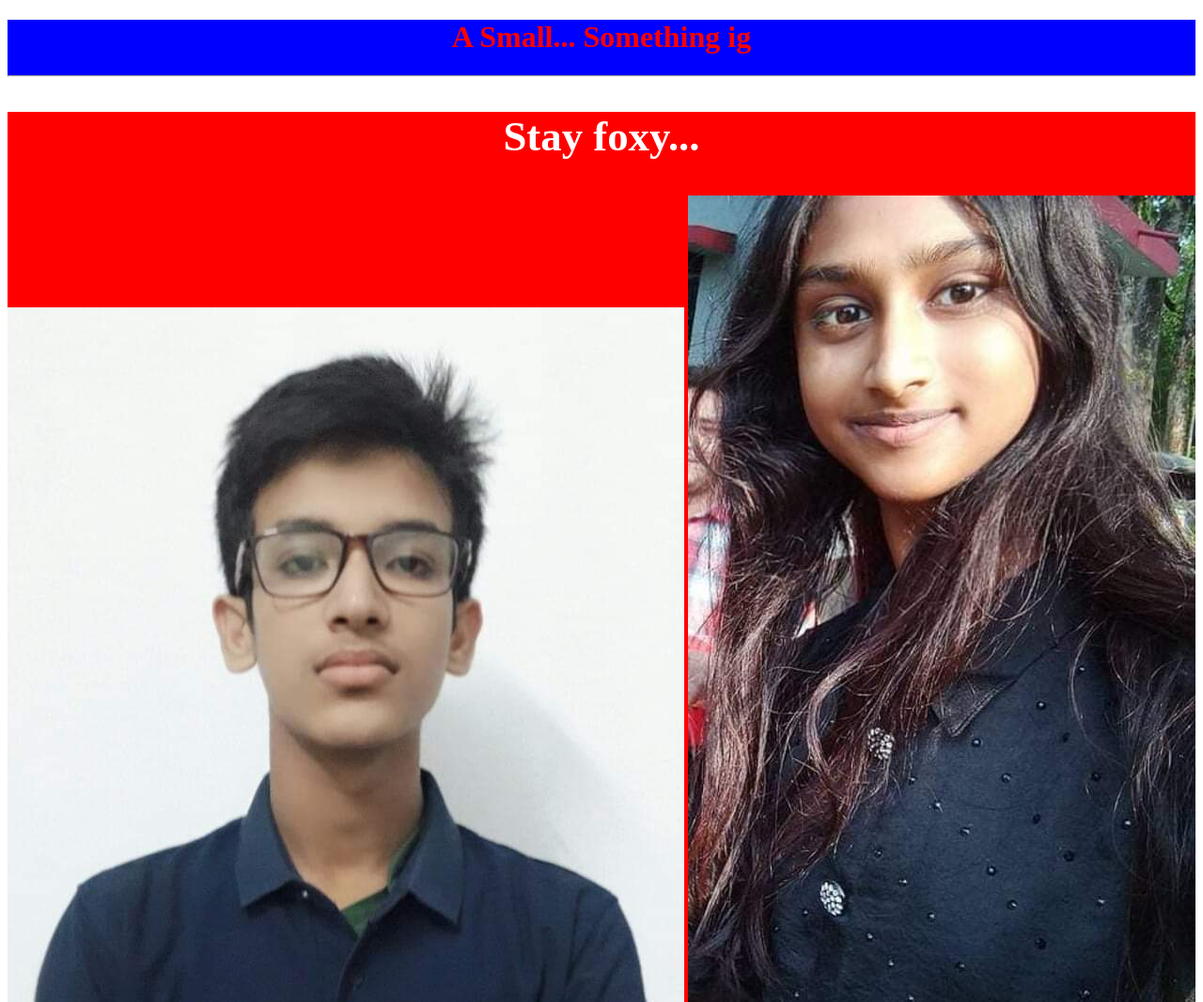
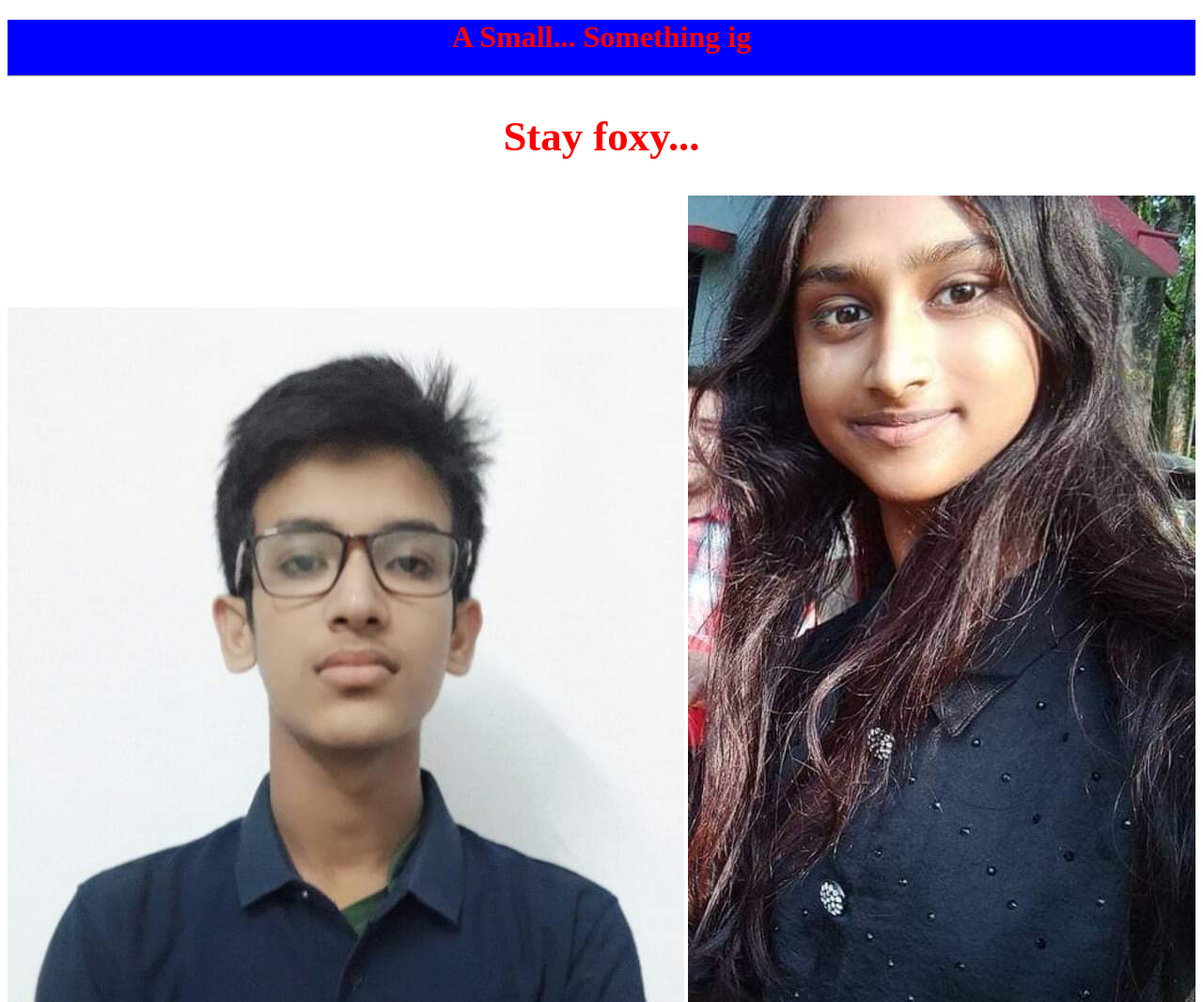
Before and after one commit to DataCamper/For_Tahmid, a plain HTML site: page index.html in a window 1280 px wide. Shown: the top 1066 px of the page at 94% size. Drawn offline with Linux system fonts and the light colour scheme.

Commit message:
I dont even know

```diff
--- a/index.html
+++ b/index.html
@@ -11,7 +11,7 @@
 		}
 
 		#yasir {
-			background-color: red;
+			background-color: white;
 
 		}
 	</style>
@@ -24,7 +24,7 @@
 		<hr>
 	</div>
 	<div id="yasir">
-		<h2 style="color: white;" align="center" id="yasir_text">Stay foxy...</h2>
+		<h2 style="color: red;" align="center" id="yasir_text">Stay foxy...</h2>
 		<img src="Tahmid_Ahmed_1.jpg">
                 <img src="Tahmid_Ahmed_iye.jpeg">
 
```
